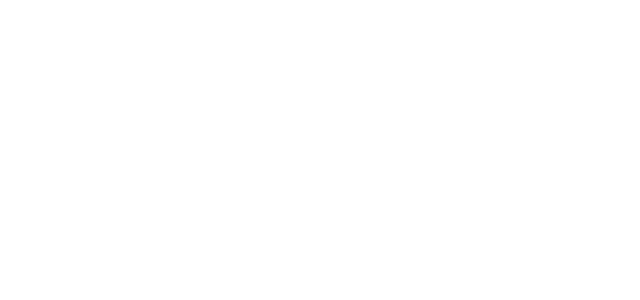
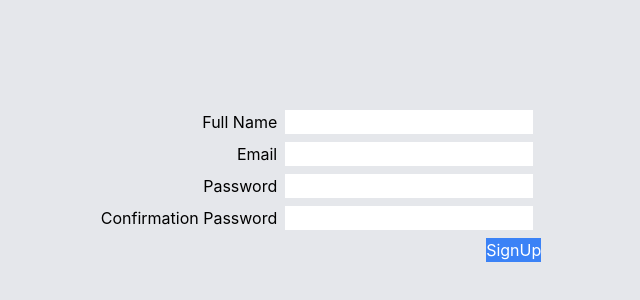
Before and after one commit to TheBest125/hotel-booking-frontend, a React (Create React App) app: page /register in a window 1280 px wide. Before the commit this address had no page. Shown: the part 214-514 px from the top of the page, without its empty margins (319-959 px from the left). Built offline with nearby package versions, Linux system fonts and the light colour scheme; no server answers.

Commit message:
add register router

```diff
--- a/src/App.js
+++ b/src/App.js
@@ -4,6 +4,7 @@
 import DisplayFullCities from './components/cities/cities';
 import configureStore from './redux/configureStore';
 import Login from './components/auth/login';
+import Register from './components/auth/register';
 
 function App() {
   return (
@@ -12,6 +13,7 @@
         <Routes>
           <Route path="/" element={<DisplayFullCities />} />
           <Route path="/login" element={<Login />} />
+          <Route path="/register" element={<Register />} />
         </Routes>
       </Router>
     </Provider>
```
